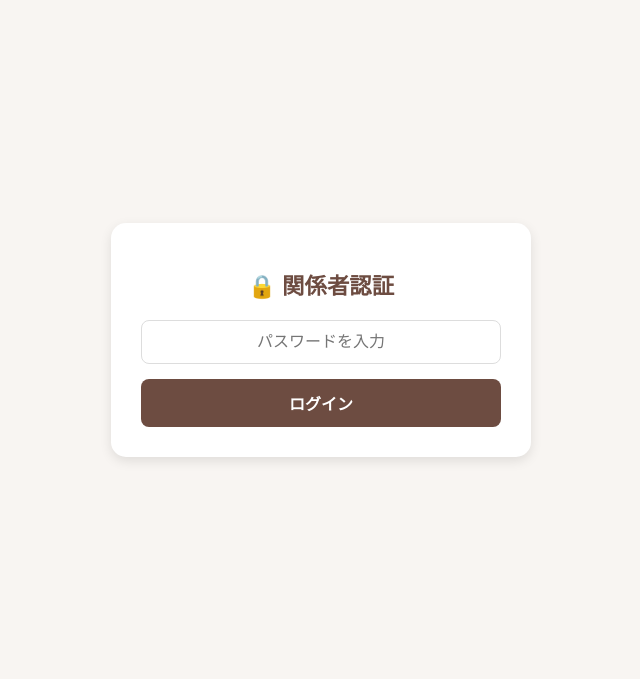
After one commit to higakota/workplace-manual-app, a Flask app: page /login in a window 1280 px wide. The commit adds this page. Shown: the top 679 px of the page, without its empty margins (319-959 px from the left). Run offline with Flask 3, Linux system fonts and the light colour scheme.

Commit message:
feat: パスワード認証機能とログイン画面の追加

```diff
--- a/app.py
+++ b/app.py
@@ -1,10 +1,16 @@
 import json
 import os
 import uuid
-from flask import Flask, render_template, request, redirect, url_for
+from flask import Flask, render_template, request, redirect, url_for, session, flash
 from werkzeug.utils import secure_filename
 
 app = Flask(__name__)
+
+app.secret_key = 'cafe_manual_secret_key_9988'
+
+
+SHARED_PASSWORD = "cafe2026"
+
 DATA_FILE = 'menus.json'
 UPLOAD_FOLDER = 'static/uploads'
 app.config['UPLOAD_FOLDER'] = UPLOAD_FOLDER
@@ -23,19 +29,51 @@ def save_menus(menus):
     with open(DATA_FILE, 'w', encoding='utf-8') as f:
         json.dump(menus, f, ensure_ascii=False, indent=4)
 
+
+def is_logged_in():
+    return session.get('authenticated') is True
+
+
+@app.route("/login", methods=["GET", "POST"])
+def login():
+    if is_logged_in():
+        return redirect(url_for('index'))
+
+    if request.method == "POST":
+        pwd = request.form.get("password")
+        if pwd == SHARED_PASSWORD:
+            session['authenticated'] = True
+            return redirect(url_for('index'))
+        else:
+            flash("パスワードが正しくありません。")
+
+    return render_template("login.html")
+
+@app.route("/logout")
+def logout():
+    session.pop('authenticated', None)
+    return redirect(url_for('login'))
+
+
 @app.route("/")
 def index():
+    if not is_logged_in():
+        return redirect(url_for('login'))
     menus = load_menus()
     return render_template("index.html", menus=menus)
 
 @app.route("/menu/<int:menu_id>")
 def detail(menu_id):
+    if not is_logged_in():
+        return redirect(url_for('login'))
     menus = load_menus()
     menu = menus.get(menu_id)
     return render_template("detail.html", menu=menu)
 
 @app.route("/search")
 def search():
+    if not is_logged_in():
+        return redirect(url_for('login'))
     menus = load_menus()
     query = request.args.get("q", "")
     results = {id: m for id, m in menus.items() if query.lower() in m["name"].lower()}
@@ -43,24 +81,24 @@ def search():
 
 @app.route("/admin")
 def admin():
+    if not is_logged_in():
+        return redirect(url_for('login'))
     menus = load_menus()
     return render_template("admin.html", menus=menus)
 
 @app.route("/admin/save", methods=["POST"])
 def save_item():
+    if not is_logged_in():
+        return redirect(url_for('login'))
     menus = load_menus()
     menu_id = request.form.get("id")
     file = request.files.get('image')
     image_url = request.form.get('existing_image', '')
 
     if file and file.filename != '':
-
         filename = secure_filename(file.filename)
         ext = os.path.splitext(filename)[1]
-
-
         new_filename = str(uuid.uuid4()) + ext
-
         file.save(os.path.join(app.config['UPLOAD_FOLDER'], new_filename))
         image_url = '/static/uploads/' + new_filename
 
@@ -84,6 +122,8 @@ def save_item():
 
 @app.route("/admin/delete/<int:menu_id>")
 def delete_item(menu_id):
+    if not is_logged_in():
+        return redirect(url_for('login'))
     menus = load_menus()
     if menu_id in menus:
         del menus[menu_id]
--- a/templates/index.html
+++ b/templates/index.html
@@ -89,6 +89,11 @@
 
     <a href="/admin" class="admin-link">⚙ 管理画面</a>
 
+    <div style="text-align: center; margin-top: 30px; display: flex; justify-content: center; gap: 20px;">
+        <a href="/admin" class="admin-link">⚙ 管理画面</a>
+        <a href="/logout" class="admin-link" style="color: #d9534f;">🚪 ログアウト</a>
+    </div>
+
     <script>
     function filterCat(cat, btn) {
         document.querySelectorAll('.tab-btn').forEach(b => b.classList.remove('active'));
--- /dev/null
+++ b/templates/login.html
@@ -0,0 +1,40 @@
+<!DOCTYPE html>
+<html lang="ja">
+<head>
+    <meta charset="UTF-8">
+    <meta name="viewport" content="width=device-width, initial-scale=1.0">
+    <title>ログイン - Cafe Manual</title>
+    <style>
+        :root {
+            --primary-color: #6d4c41;
+            --bg-color: #f8f5f2;
+            --card-bg: #ffffff;
+        }
+        body { font-family: 'Helvetica Neue', Arial, sans-serif; background-color: var(--bg-color); margin: 0; padding: 20px; color: #333; display: flex; align-items: center; justify-content: center; min-height: 80vh; }
+        .login-box { background: var(--card-bg); padding: 30px; border-radius: 15px; box-shadow: 0 4px 12px rgba(0,0,0,0.1); width: 100%; max-width: 360px; text-align: center; }
+        h1 { color: var(--primary-color); font-size: 1.4rem; margin-bottom: 20px; }
+        input[type="password"] { width: 100%; padding: 12px; border: 1px solid #ddd; border-radius: 8px; box-sizing: border-box; outline: none; font-size: 1rem; margin-bottom: 15px; text-align: center; }
+        button { background: var(--primary-color); color: white; border: none; padding: 12px; width: 100%; border-radius: 8px; font-size: 1rem; font-weight: bold; cursor: pointer; }
+        .error-msg { color: #dc3545; font-size: 0.85rem; margin-bottom: 15px; }
+    </style>
+</head>
+<body>
+    <div class="login-box">
+        <h1>🔒 関係者認証</h1>
+
+
+        {% with messages = get_flashed_messages() %}
+          {% if messages %}
+            {% for message in messages %}
+              <div class="error-msg">{{ message }}</div>
+            {% endfor %}
+          {% endif %}
+        {% endwith %}
+
+        <form action="/login" method="post">
+            <input type="password" name="password" placeholder="パスワードを入力" required autofocus>
+            <button type="submit">ログイン</button>
+        </form>
+    </div>
+</body>
+</html>
```
